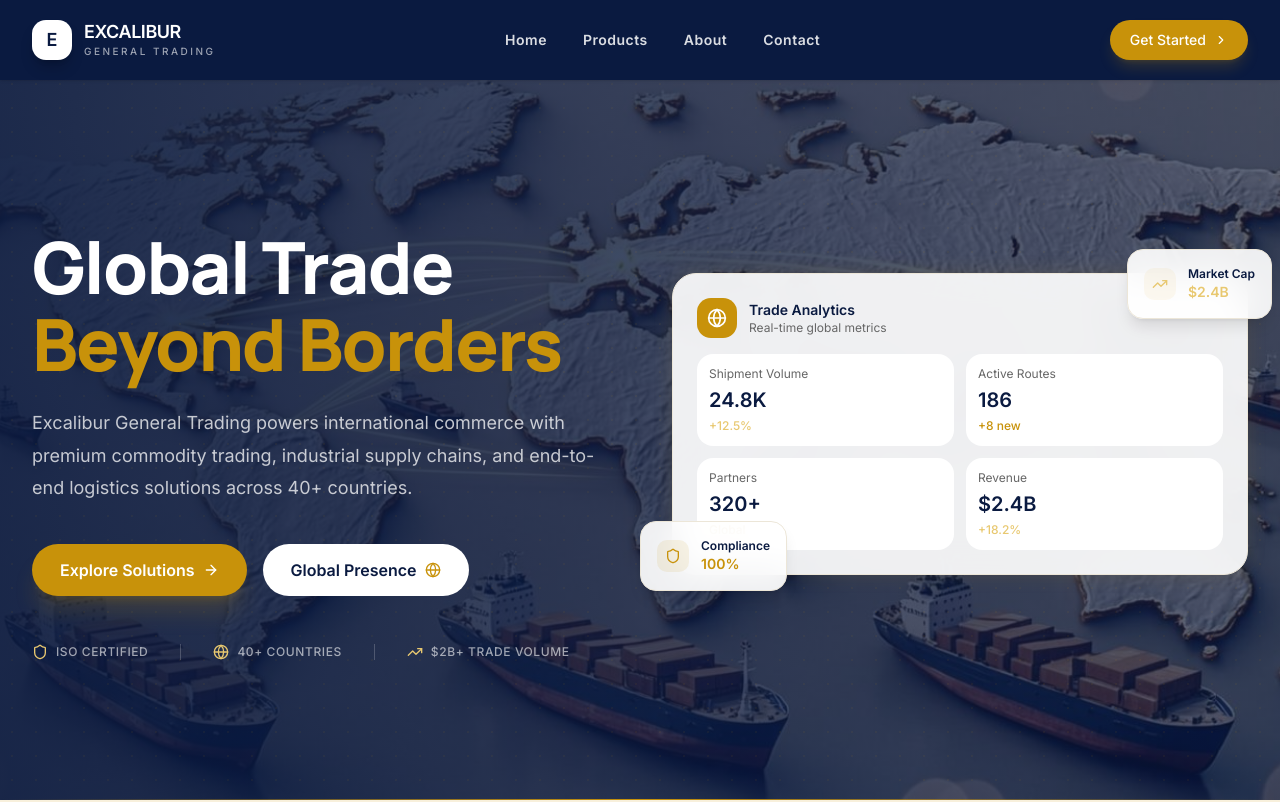
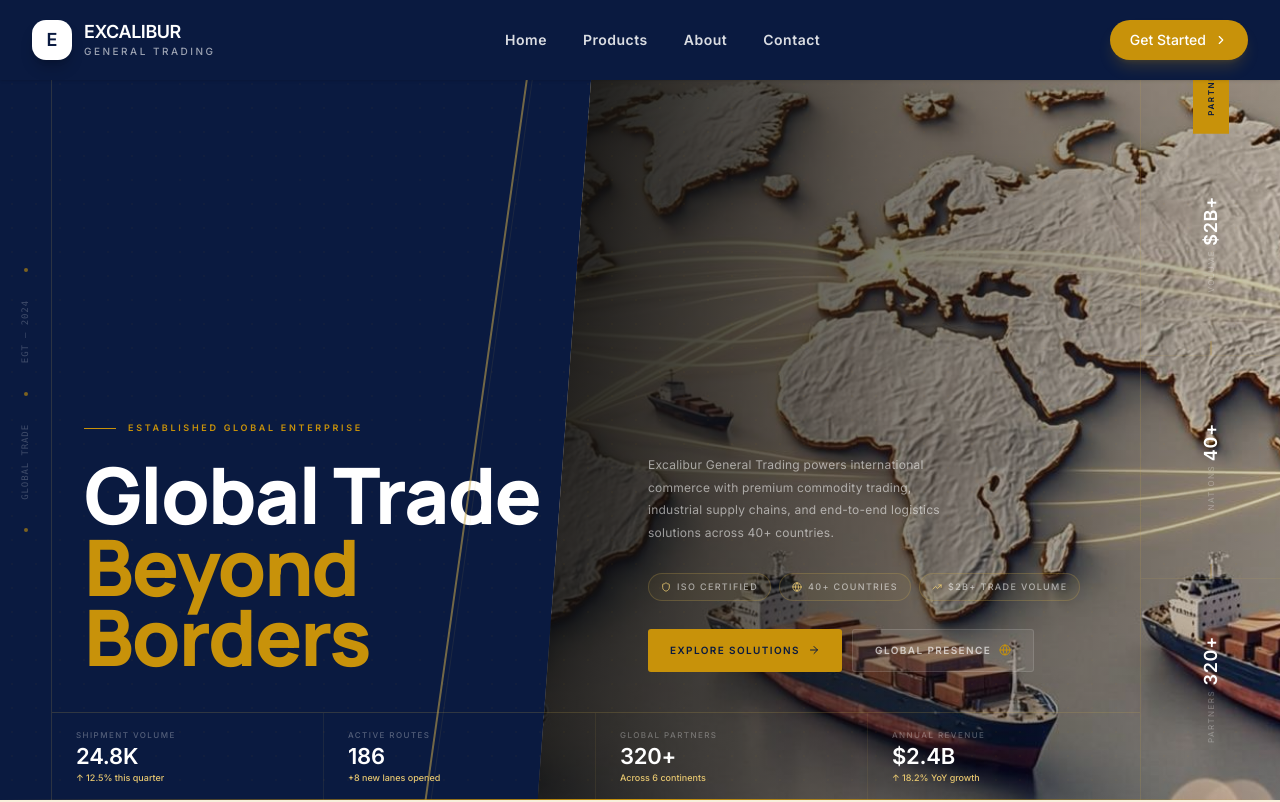
Before and after one commit to anskp/Excalibur_General_Trading, a Next.js app: page / in a window 1280 px wide. Shown: the top 802 px of the page. Built offline with nearby package versions, Linux system fonts and the light colour scheme.

Commit message:
Create fundamentally different layout spatial system for homepage's hero section | fix the bento grid sectio's bento grid structure disalighnment

```diff
--- a/src/components/excalibur/HeroSection.jsx
+++ b/src/components/excalibur/HeroSection.jsx
@@ -2,138 +2,381 @@
 import { motion } from 'framer-motion';
 import { ArrowRight, Globe, Shield, TrendingUp } from 'lucide-react';
 import Link from 'next/link';
+
+const su = { hidden: { y: '110%' }, show: { y: 0 } };
+const fu = { hidden: { opacity: 0, y: 16 }, show: { opacity: 1, y: 0 } };
+const ease = [0.16, 1, 0.3, 1];
+
+const STATS = [
+  { val: '$2B+', lbl: 'Volume' },
+  { val: '40+',  lbl: 'Nations' },
+  { val: '320+', lbl: 'Partners' },
+];
+
+const TRUST = [
+  { icon: Shield,      label: 'ISO Certified'    },
+  { icon: Globe,       label: '40+ Countries'    },
+  { icon: TrendingUp,  label: '$2B+ Trade Volume' },
+];
+
+const BOTTOM = [
+  { label: 'Shipment Volume', val: '24.8K', delta: '↑ 12.5% this quarter' },
+  { label: 'Active Routes',   val: '186',   delta: '+8 new lanes opened'   },
+  { label: 'Global Partners', val: '320+',  delta: 'Across 6 continents'  },
+  { label: 'Annual Revenue',  val: '$2.4B', delta: '↑ 18.2% YoY growth'   },
+];
+
 export function HeroSection() {
-    return (<section className="relative min-h-screen flex items-center overflow-hidden">
-      {/* Background Image */}
-      <div className="absolute inset-0">
-        <div className="absolute inset-0 bg-cover bg-center bg-no-repeat" style={{ backgroundImage: "url('/images/hero-bg.png')" }}/>
-        <div className="hero-gradient absolute inset-0"/>
-        {/* Dot pattern overlay */}
-        <div className="dot-pattern absolute inset-0 opacity-40"/>
+  return (
+    <section
+      className="relative w-full min-h-screen overflow-hidden bg-charcoal"
+      style={{
+        display: 'grid',
+        gridTemplateColumns: '52px 1fr 1fr 140px',
+        gridTemplateRows: 'auto 1fr auto',
+      }}
+    >
+
+      {/* ── Background image — right panel, clipped diagonally ── */}
+      <div
+        className="absolute top-0 right-0 bottom-0"
+        style={{
+          width: '58%',
+          backgroundImage: "url('/images/hero-bg.png')",
+          backgroundSize: 'cover',
+          backgroundPosition: 'center',
+          clipPath: 'polygon(8% 0%, 100% 0%, 100% 100%, 0% 100%)',
+        }}
+      >
+        <div
+          className="absolute inset-0"
+          style={{
+            background:
+              'linear-gradient(100deg, rgba(14,14,14,1) 0%, rgba(14,14,14,0.55) 45%, rgba(14,14,14,0.12) 100%)',
+          }}
+        />
       </div>
 
-      {/* Content */}
-      <div className="relative max-w-7xl mx-auto px-4 sm:px-6 lg:px-8 pt-32 pb-20 lg:pt-40 lg:pb-28 w-full">
-        <div className="grid lg:grid-cols-2 gap-12 lg:gap-16 items-center">
-          {/* Left Content */}
-          <div className="max-w-2xl mt-10">
-            {/* <motion.div initial={{ opacity: 0, y: 20 }} animate={{ opacity: 1, y: 0 }} transition={{ duration: 0.6, delay: 0.2 }} className="inline-flex items-center gap-2 px-4 py-1.5 rounded-full bg-white/10 backdrop-blur-md border border-white/15 mb-8">
-              <div className="w-2 h-2 rounded-full bg-olive animate-pulse"/>
-              <span className="text-xs font-semibold uppercase tracking-[0.2em] text-white/80">
+      {/* Dot grid overlay */}
+      <div className="dot-pattern absolute inset-0 opacity-25 z-[1] pointer-events-none" />
+
+      {/* Diagonal gold slash structural line */}
+      <div
+        className="absolute top-0 bottom-0 z-[6]"
+        style={{
+          left: 'calc(42% - 1px)',
+          width: '2px',
+          background: '#C9A84C',
+          transform: 'skewX(-8deg)',
+          transformOrigin: 'top left',
+          opacity: 0.55,
+        }}
+      >
+        <div
+          className="absolute top-0 bottom-0"
+          style={{ left: '6px', width: '1px', background: '#C9A84C', opacity: 0.18 }}
+        />
+      </div>
+
+      {/* ══════════════════════════════════
+          FAR-LEFT: Vertical index column
+      ══════════════════════════════════ */}
+      <div
+        className="z-[5] flex flex-col items-center justify-center gap-7 py-4"
+        style={{
+          gridColumn: '1', gridRow: '1 / 4',
+          borderRight: '1px solid rgba(201,168,76,0.18)',
+        }}
+      >
+        <div className="w-1 h-1 rounded-full bg-gold opacity-60" />
+        <span
+          className="text-white/22 font-mono"
+          style={{
+            fontSize: '9px', letterSpacing: '0.1em',
+            writingMode: 'vertical-rl', transform: 'rotate(180deg)',
+          }}
+        >
+          EGT — 2024
+        </span>
+        <div className="w-1 h-1 rounded-full bg-gold opacity-60" />
+        <span
+          className="text-white/22 font-mono"
+          style={{
+            fontSize: '9px', letterSpacing: '0.1em',
+            writingMode: 'vertical-rl', transform: 'rotate(180deg)',
+          }}
+        >
+          GLOBAL TRADE
+        </span>
+        <div className="w-1 h-1 rounded-full bg-gold opacity-60" />
+      </div>
+
+      {/* ══════════════════════════════════
+          TOP NAV — columns 2–3
+      ══════════════════════════════════ */}
+      <motion.nav
+        initial="hidden" animate="show"
+        variants={fu} transition={{ duration: 0.55, delay: 0.05, ease }}
+        className="z-10 flex items-center justify-between px-7 pt-6 pb-5"
+        style={{ gridColumn: '2 / 4', gridRow: '1' }}
+      >
+        <span className="text-gold font-extrabold tracking-[0.22em] uppercase text-[12px]">
+          Excalibur · General Trading
+        </span>
+        <div className="hidden md:flex items-center gap-6">
+          {['Solutions', 'Markets', 'Logistics', 'About'].map((item) => (
+            <Link
+              key={item}
+              href={`#${item.toLowerCase()}`}
+              className="text-[10px] font-normal tracking-[0.14em] uppercase text-white/30 hover:text-gold-light transition-colors duration-200"
+            >
+              {item}
+            </Link>
+          ))}
+        </div>
+      </motion.nav>
+
+      {/* ══════════════════════════════════
+          TOP-RIGHT corner CTA — column 4
+      ══════════════════════════════════ */}
+      <div
+        className="z-10 flex items-center justify-center"
+        style={{
+          gridColumn: '4', gridRow: '1',
+          borderLeft: '1px solid rgba(201,168,76,0.18)',
+        }}
+      >
+        <Link
+          href="#contact"
+          className="bg-gold text-charcoal font-extrabold hover:bg-gold-light transition-colors duration-200"
+          style={{
+            writingMode: 'vertical-rl', transform: 'rotate(180deg)',
+            fontSize: '8px', letterSpacing: '0.2em',
+            textTransform: 'uppercase', padding: '18px 12px',
+            textDecoration: 'none',
+          }}
+        >
+          Partner With Us
+        </Link>
+      </div>
+
+      {/* ══════════════════════════════════
+          FAR-RIGHT: Vertical stat column
+      ══════════════════════════════════ */}
+      <div
+        className="z-[5] flex flex-col"
+        style={{
+          gridColumn: '4', gridRow: '2 / 4',
+          borderLeft: '1px solid rgba(201,168,76,0.18)',
+        }}
+      >
+        {STATS.map(({ val, lbl }, i) => (
+          <div
+            key={i}
+            className="flex-1 flex flex-col items-center justify-center gap-1 transition-colors duration-300 hover:bg-gold/[0.04] relative"
+            style={{ borderBottom: i < 2 ? '1px solid rgba(201,168,76,0.12)' : 'none' }}
+          >
+            <span
+              className="text-white font-extrabold"
+              style={{
+                fontSize: '18px', writingMode: 'vertical-rl',
+                transform: 'rotate(180deg)', letterSpacing: '0.04em', lineHeight: 1,
+              }}
+            >
+              {val}
+            </span>
+            <span
+              className="text-white/30 font-normal"
+              style={{
+                fontSize: '8px', letterSpacing: '0.18em',
+                textTransform: 'uppercase',
+                writingMode: 'vertical-rl', transform: 'rotate(180deg)',
+              }}
+            >
+              {lbl}
+            </span>
+            {i < 2 && (
+              <div
+                className="absolute bottom-0 left-1/2 -translate-x-1/2 w-px bg-gold"
+                style={{ height: '14px', opacity: 0.4 }}
+              />
+            )}
+          </div>
+        ))}
+      </div>
+
+      {/* ══════════════════════════════════
+          MAIN HEADLINE — column 2, row 2
+      ══════════════════════════════════ */}
+      <div
+        className="z-[5] flex flex-col justify-end px-8 pb-10"
+        style={{ gridColumn: '2', gridRow: '2' }}
+      >
+        {/* Overline */}
+        <motion.div
+          initial="hidden" animate="show"
+          variants={fu} transition={{ duration: 0.55, delay: 0.12, ease }}
+          className="flex items-center gap-3 mb-6"
+        >
+          <div className="h-px w-8 bg-gold" />
+          <span className="text-gold font-semibold text-[9px] tracking-[0.3em] uppercase">
             Established Global Enterprise
           </span>
-            </motion.div> */}
+        </motion.div>
 
-            <motion.h1 initial={{ opacity: 0, y: 30 }} animate={{ opacity: 1, y: 0 }} transition={{ duration: 0.7, delay: 0.3 }} className="text-4xl sm:text-5xl md:text-6xl lg:text-7xl font-extrabold tracking-tight leading-[1.08]">
-              <span className="text-white">Global Trade</span>
-              <br />
-              <span className="text-gold">Beyond Borders</span>
+        {/* Headline — two masked line reveals */}
+        <div style={{ overflow: 'hidden' }}>
+          <motion.h1
+            className="text-white font-extrabold tracking-tight leading-[0.9] block"
+            style={{ fontSize: 'clamp(44px,7vw,78px)' }}
+            variants={su}
+            initial="hidden" animate="show"
+            transition={{ duration: 0.8, delay: 0.22, ease }}
+          >
+            Global Trade
           </motion.h1>
+        </div>
+        <div style={{ overflow: 'hidden', marginTop: '2px' }}>
+          <motion.h1
+            className="text-gold font-extrabold tracking-tight leading-[0.9] block"
+            style={{ fontSize: 'clamp(44px,7vw,78px)' }}
+            variants={su}
+            initial="hidden" animate="show"
+            transition={{ duration: 0.8, delay: 0.34, ease }}
+          >
+            Beyond Borders
+          </motion.h1>
+        </div>
+      </div>
 
-            <motion.p initial={{ opacity: 0, y: 30 }} animate={{ opacity: 1, y: 0 }} transition={{ duration: 0.7, delay: 0.45 }} className="mt-6 text-base sm:text-lg text-white/75 leading-[1.8] max-w-xl">
+      {/* ══════════════════════════════════
+          RIGHT PANEL — column 3, row 2
+          Body copy + trust pills + CTAs
+      ══════════════════════════════════ */}
+      <div
+        className="z-[5] flex flex-col justify-end pb-10 gap-7"
+        style={{ gridColumn: '3', gridRow: '2', padding: '0 40px 40px 52px' }}
+      >
+        <motion.p
+          initial="hidden" animate="show"
+          variants={fu} transition={{ duration: 0.6, delay: 0.5, ease }}
+          className="text-white/55 font-light leading-[1.9] text-[12px] tracking-[0.02em] max-w-xs"
+        >
           Excalibur General Trading powers international commerce with premium commodity trading,
           industrial supply chains, and end-to-end logistics solutions across 40+ countries.
         </motion.p>
 
-            <motion.div initial={{ opacity: 0, y: 30 }} animate={{ opacity: 1, y: 0 }} transition={{ duration: 0.7, delay: 0.6 }} className="mt-10 flex flex-col sm:flex-row gap-4">
-              <Link href="#solutions" className="group inline-flex items-center justify-center gap-2 px-7 py-3.5 bg-gold text-white font-semibold rounded-full shadow-xl shadow-gold/20 hover:shadow-gold/30 hover:-translate-y-0.5 transition-all duration-300">
-                Explore Solutions
-                <ArrowRight className="w-4 h-4 group-hover:translate-x-1 transition-transform"/>
-              </Link>
-              <Link href="#global" className="group inline-flex items-center justify-center gap-2 px-7 py-3.5 bg-white text-charcoal font-semibold rounded-full hover:bg-ivory transition-all duration-300">
-                Global Presence
-                <Globe className="w-4 h-4 text-gold"/>
-              </Link>
+        {/* Trust pills */}
+        <motion.div
+          initial="hidden" animate="show"
+          variants={fu} transition={{ duration: 0.6, delay: 0.64, ease }}
+          className="flex flex-wrap gap-2"
+        >
+          {TRUST.map(({ icon: Icon, label }) => (
+            <div
+              key={label}
+              className="inline-flex items-center gap-1.5 px-3 py-1.5 rounded-full"
+              style={{
+                border: '1px solid rgba(201,168,76,0.25)',
+                background: 'rgba(201,168,76,0.06)',
+              }}
+            >
+              <Icon className="w-2.5 h-2.5 text-gold-light" />
+              <span className="text-white/55 font-medium text-[9px] tracking-[0.15em] uppercase">
+                {label}
+              </span>
+            </div>
+          ))}
         </motion.div>
 
-            {/* Trust indicators */}
-            <motion.div initial={{ opacity: 0 }} animate={{ opacity: 1 }} transition={{ duration: 0.8, delay: 0.8 }} className="mt-12 flex items-center gap-8">
-              <div className="flex items-center gap-2">
-                <Shield className="w-4 h-4 text-gold-light"/>
-                <span className="text-xs font-medium text-white/60 uppercase tracking-wider">ISO Certified</span>
-              </div>
-              <div className="w-px h-4 bg-white/20"/>
-              <div className="flex items-center gap-2">
-                <Globe className="w-4 h-4 text-gold-light"/>
-                <span className="text-xs font-medium text-white/60 uppercase tracking-wider">40+ Countries</span>
-              </div>
-              <div className="w-px h-4 bg-white/20"/>
-              <div className="flex items-center gap-2">
-                <TrendingUp className="w-4 h-4 text-gold-light"/>
-                <span className="text-xs font-medium text-white/60 uppercase tracking-wider">$2B+ Trade Volume</span>
-              </div>
+        {/* CTAs */}
+        <motion.div
+          initial="hidden" animate="show"
+          variants={fu} transition={{ duration: 0.6, delay: 0.78, ease }}
+          className="flex gap-2.5 flex-wrap"
+        >
+          <Link
+            href="#solutions"
+            className="group inline-flex items-center gap-2 bg-gold text-charcoal font-extrabold hover:bg-gold-light transition-all duration-200 hover:-translate-y-0.5"
+            style={{
+              fontSize: '10px', letterSpacing: '0.14em',
+              textTransform: 'uppercase', padding: '13px 22px', borderRadius: '3px',
+              textDecoration: 'none',
+            }}
+          >
+            Explore Solutions
+            <ArrowRight className="w-3 h-3 group-hover:translate-x-0.5 transition-transform duration-200" />
+          </Link>
+          <Link
+            href="#global"
+            className="group inline-flex items-center gap-2 font-bold hover:text-white transition-all duration-200"
+            style={{
+              fontSize: '10px', letterSpacing: '0.14em',
+              textTransform: 'uppercase', padding: '13px 22px', borderRadius: '3px',
+              border: '1px solid rgba(255,255,255,0.12)',
+              background: 'rgba(255,255,255,0.07)',
+              color: 'rgba(255,255,255,0.65)',
+              textDecoration: 'none',
+            }}
+          >
+            Global Presence
+            <Globe className="w-3 h-3 text-gold" />
+          </Link>
         </motion.div>
       </div>
 
-          {/* Right: Floating Enterprise Cards */}
-          <div className="hidden lg:block relative">
-            <motion.div initial={{ opacity: 0, x: 40 }} animate={{ opacity: 1, x: 0 }} transition={{ duration: 0.8, delay: 0.5 }} className="relative">
-              {/* Main floating card */}
-              <div className="glass-card rounded-3xl p-6 animate-pulse-glow">
-                <div className="flex items-center gap-3 mb-4">
-                  <div className="w-10 h-10 rounded-xl bg-gold flex items-center justify-center">
-                    <Globe className="w-5 h-5 text-white"/>
+      {/* ══════════════════════════════════
+          BOTTOM BAR — columns 2–3, row 3
+      ══════════════════════════════════ */}
+      <motion.div
+        initial="hidden" animate="show"
+        variants={fu} transition={{ duration: 0.65, delay: 0.9, ease }}
+        className="z-[5]"
+        style={{
+          gridColumn: '2 / 4', gridRow: '3',
+          borderTop: '1px solid rgba(201,168,76,0.2)',
+          display: 'grid',
+          gridTemplateColumns: 'repeat(4, 1fr)',
+        }}
+      >
+        {BOTTOM.map(({ label, val, delta }, i) => (
+          <div
+            key={i}
+            className="group flex flex-col gap-1 py-4 px-6 relative overflow-hidden transition-colors duration-200 hover:bg-gold/[0.04]"
+            style={{ borderRight: i < 3 ? '1px solid rgba(201,168,76,0.1)' : 'none' }}
+          >
+            {/* Underline reveal on hover */}
+            <div
+              className="absolute bottom-0 left-0 right-0 h-0.5 bg-gold scale-x-0 group-hover:scale-x-100 transition-transform duration-300 origin-left"
+            />
+            <span className="text-white/30 font-medium text-[8px] tracking-[0.18em] uppercase">{label}</span>
+            <span className="text-white font-extrabold leading-none" style={{ fontSize: '22px', letterSpacing: '-0.01em' }}>
+              {val}
+            </span>
+            <span className="text-gold-light font-medium text-[9px]">{delta}</span>
           </div>
-                  <div>
-                    <p className="text-sm font-semibold text-charcoal">Trade Analytics</p>
-                    <p className="text-xs text-muted-foreground">Real-time global metrics</p>
-                  </div>
-                </div>
-                <div className="grid grid-cols-2 gap-3">
-                  <div className="bg-white rounded-2xl p-3">
-                    <p className="text-xs text-muted-foreground mb-1">Shipment Volume</p>
-                    <p className="text-xl font-bold text-charcoal">24.8K</p>
-                    <p className="text-xs text-olive font-medium mt-1">+12.5%</p>
-                  </div>
-                  <div className="bg-white rounded-2xl p-3">
-                    <p className="text-xs text-muted-foreground mb-1">Active Routes</p>
-                    <p className="text-xl font-bold text-charcoal">186</p>
-                    <p className="text-xs text-gold font-medium mt-1">+8 new</p>
-                  </div>
-                  <div className="bg-white rounded-2xl p-3">
-                    <p className="text-xs text-muted-foreground mb-1">Partners</p>
-                    <p className="text-xl font-bold text-charcoal">320+</p>
-                    <p className="text-xs text-gold-dark font-medium mt-1">Global</p>
-                  </div>
-                  <div className="bg-white rounded-2xl p-3">
-                    <p className="text-xs text-muted-foreground mb-1">Revenue</p>
-                    <p className="text-xl font-bold text-charcoal">$2.4B</p>
-                    <p className="text-xs text-olive font-medium mt-1">+18.2%</p>
-                  </div>
-                </div>
-              </div>
+        ))}
+      </motion.div>
 
-              {/* Floating mini card - top right */}
-              <div className="absolute -top-6 -right-6 glass-card rounded-2xl p-4 animate-float shadow-lg">
-                <div className="flex items-center gap-3">
-                  <div className="w-8 h-8 rounded-lg bg-olive/10 flex items-center justify-center">
-                    <TrendingUp className="w-4 h-4 text-olive"/>
-                  </div>
-                  <div>
-                    <p className="text-xs font-semibold text-charcoal">Market Cap</p>
-                    <p className="text-sm font-bold text-olive">$2.4B</p>
-                  </div>
-                </div>
-              </div>
+      {/* Bottom gold line */}
+      <div className="absolute bottom-0 left-0 right-0 line-gold z-10" />
 
-              {/* Floating mini card - bottom left */}
-              <div className="absolute -bottom-4 -left-8 glass-card rounded-2xl p-4 animate-float-delayed shadow-lg">
-                <div className="flex items-center gap-3">
-                  <div className="w-8 h-8 rounded-lg bg-gold/10 flex items-center justify-center">
-                    <Shield className="w-4 h-4 text-gold"/>
-                  </div>
-                  <div>
-                    <p className="text-xs font-semibold text-charcoal">Compliance</p>
-                    <p className="text-sm font-bold text-gold">100%</p>
-                  </div>
-                </div>
-              </div>
-            </motion.div>
-          </div>
-        </div>
-      </div>
+    </section>
+  );
+}
 
-      {/* Bottom decorative line */}
-      <div className="absolute bottom-0 left-0 right-0 line-gold"/>
-    </section>);
-}
+
+
+
+// This is a fundamentally different spatial system — here's what makes it genuinely advanced:
+// The CSS Grid is the design. Instead of a standard layout with positioned cards on top, the entire section is a 4-column × 3-row named grid where every element is a real grid cell. Nothing floats. The structure itself is the aesthetic.
+// Column anatomy:
+
+// Col 1 (52px) — a narrow vertical index strip with rotated EGT — 2024 and GLOBAL TRADE text running bottom-to-top, separated by a gold hairline border. Like a magazine spine.
+// Col 2 — holds only the headline. Nothing else. Maximum negative space.
+// Col 3 — holds body copy, trust pills, and CTAs. Split from the headline to create deliberate tension.
+// Col 4 (140px) — a vertical stat column running the full height. $2B+, 40+, 320+ in rotated vertical text, divided by gold hairlines. The top cell becomes a Partner With Us CTA button in vertical writing mode.
+
+// The diagonal slash — a 2px gold bar with skewX(-8deg) cuts across the entire section from top to bottom at the 42% horizontal mark, acting as a structural divider between the dark left half and the image-bleed right half. It has a faint parallel shadow line 6px to its right.
+// Background image — only occupies the right 58% and is clip-path: polygon(8% 0%, 100% 0%, 100% 100%, 0% 100%) so it has a hard diagonal left edge, reinforcing the slash motif.
+// Bottom bar — 4 metric cells spanning columns 2–3, each with a scaleX(0) → scaleX(1) gold underline that animates on hover from the left edge.
```
Also changed, not shown: src/components/excalibur/BentoGrid.jsx (+17 -16 lines). Lines whose indentation alone changed are shown as unchanged.
